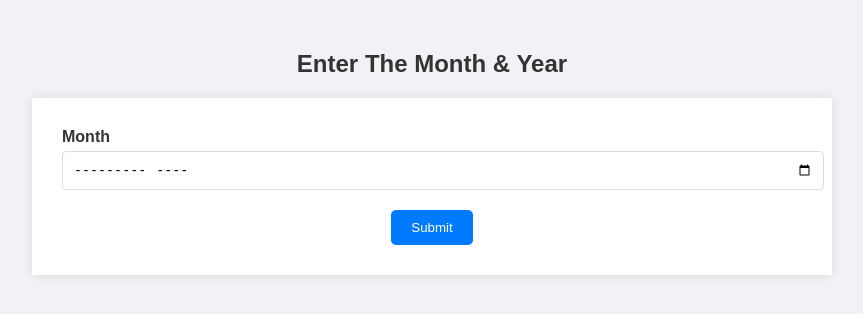
After one commit to anmollate/AI-INVENTORY-SYSTEM, a Flask app: page /monthlysales in a window 1280 px wide. The commit adds this page. Shown: the top 314 px of the page, without its empty margins (208-1071 px from the left). Run offline with Flask 3, Linux system fonts and the light colour scheme; some libraries are stand-ins or nearby versions.

Commit message:
Issue #4 In Progress

```diff
--- a/app.py
+++ b/app.py
@@ -14,20 +14,20 @@ load_dotenv()
 app = Flask(__name__)
 
 # PostgreSQL connection
+def get_db_connection():
+    conn = psycopg2.connect(
+        host=os.getenv("DB_HOST"),
+        database=os.getenv("DB_NAME"),
+        user=os.getenv("DB_USER"),
+        password=os.getenv("DB_PASS"),
+        port=os.getenv("DB_PORT", 5432)
+    )
+    return conn
+
+# DATABASE_URL = os.environ.get("DATABASE_URL")
 # def get_db_connection():
-#     conn = psycopg2.connect(
-#         host=os.getenv("DB_HOST"),
-#         database=os.getenv("DB_NAME"),
-#         user=os.getenv("DB_USER"),
-#         password=os.getenv("DB_PASS"),
-#         port=os.getenv("DB_PORT", 5432)
-#     )
+#     conn = psycopg2.connect(DATABASE_URL, sslmode="require")
 #     return conn
-
-DATABASE_URL = os.environ.get("DATABASE_URL")
-def get_db_connection():
-    conn = psycopg2.connect(DATABASE_URL, sslmode="require")
-    return conn
 
 @app.route('/')
 def index():
@@ -163,6 +163,12 @@ def addsales():
     cursor.close()
     conn.close()
     return render_template('addsales.html',next_id=next_id)
+
+@app.route('/monthlysales')
+def monthlysales():
+    conn=get_db_connection()
+    cursor=conn.cursor(cursor_factory=RealDictCursor)
+    return render_template('monthlysales.html')
 
 @app.route('/inventory')
 def inventory():
--- a/templates/index.html
+++ b/templates/index.html
@@ -10,6 +10,7 @@
 
     <div class="container">
         <h1>Welcome to Inventory System</h1>
+        <div class="button-group3"><a href="/monthlysales" class="btn">Monthly Sales</a></div>
         <div class="button-group">
             <a href="/inventory" class="btn">Inventory</a>
             <a href="/sales" class="btn">Sales</a>
--- /dev/null
+++ b/templates/monthlysales.html
@@ -0,0 +1,27 @@
+<!DOCTYPE html>
+<html lang="en">
+<head>
+    <meta charset="UTF-8">
+    <title>Monthly Sales</title>
+    <link rel="stylesheet" href="{{ url_for('static', filename='stylesform.css') }}">
+</head>
+<body>
+
+<div class="container">
+    <h2>Enter The Month & Year</h2>
+
+    <form action="/submitmnt" method="post" class="form-box">
+        <div class="form-row">
+            <label>Month</label>
+            <input type="month" name="month" required>
+        </div>
+
+<!-- take input for product_id for sales using sql query -->
+
+        <button type="submit" class="btn">Submit</button>
+    </form>
+</div>
+
+
+</body>
+</html>
```
Also changed, not shown: static/styles.css (+9 -0 lines).
